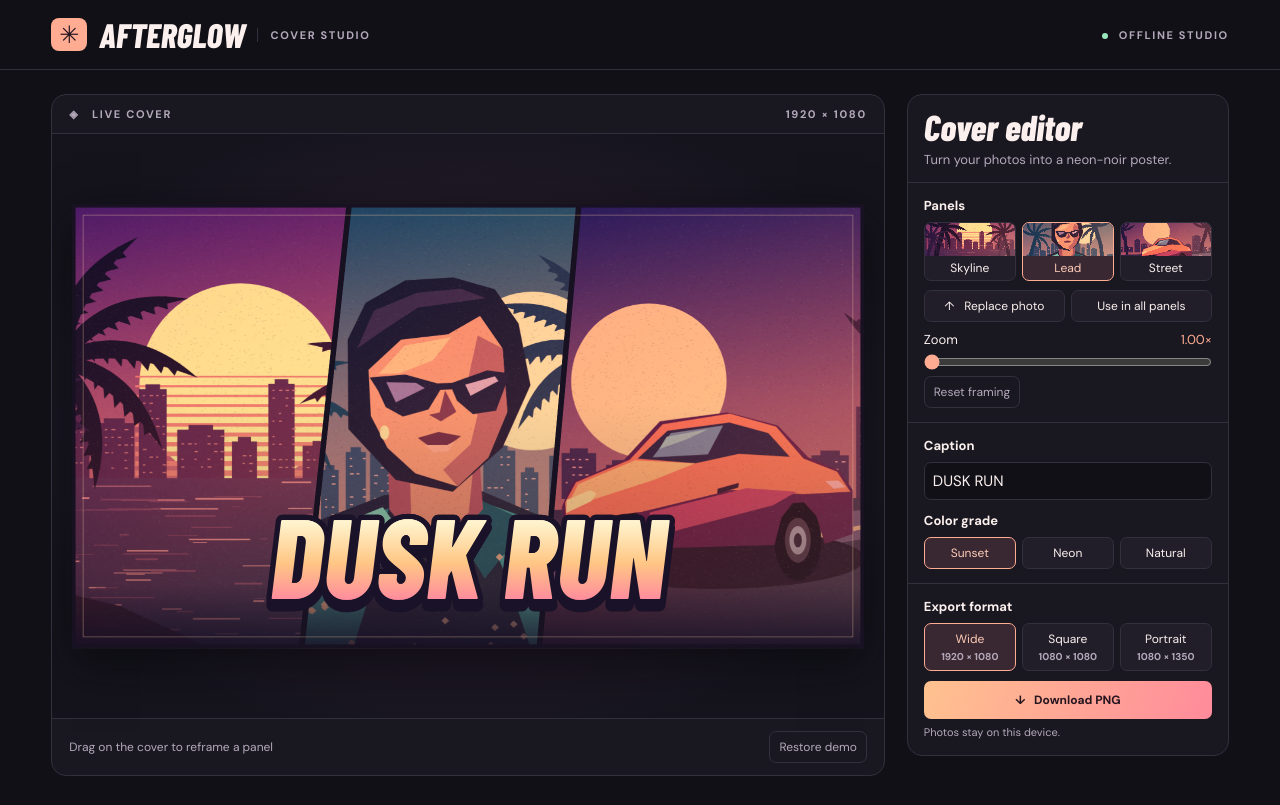
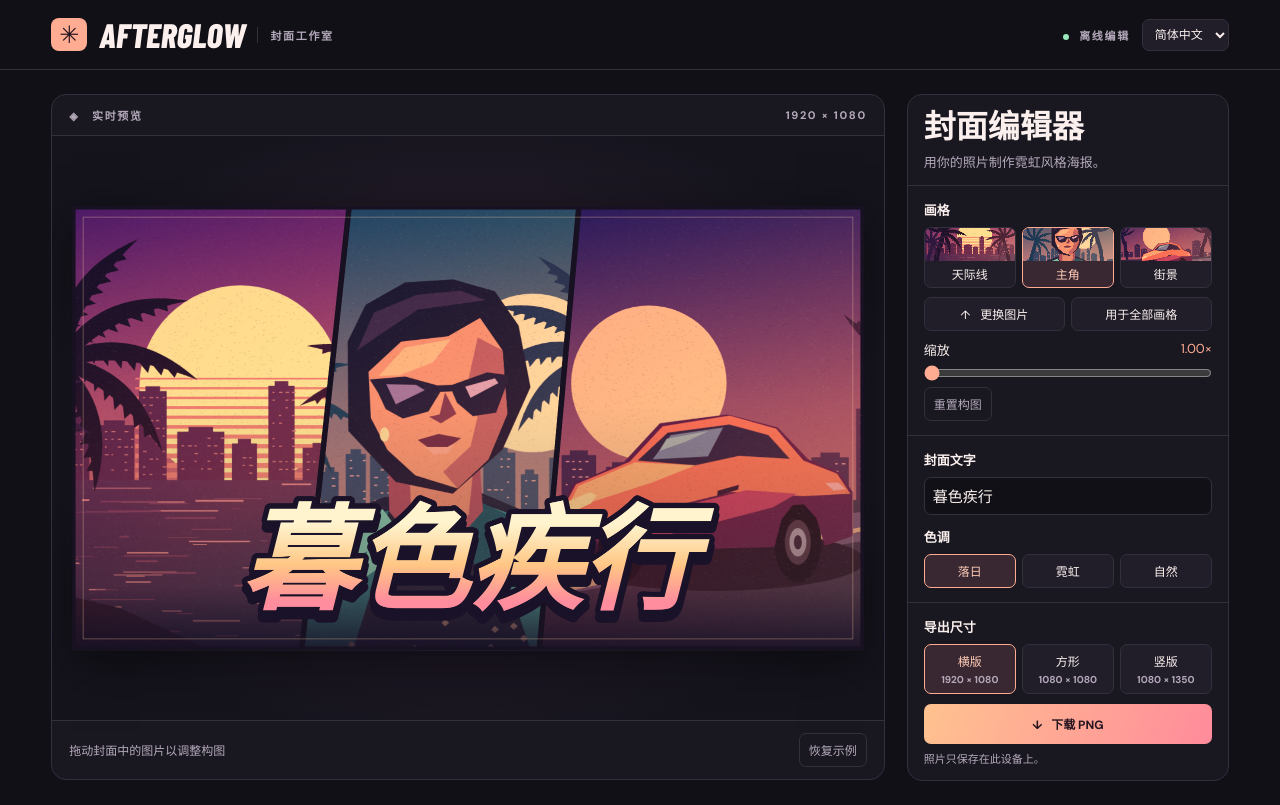
Before and after one commit to xialin99/makefun-afterglow-cover-studio, a plain HTML site: page app/index.html in a window 1280 px wide. Drawn offline with Linux system fonts and the light colour scheme.

Commit message:
Localize the public release in Simplified Chinese and English

```diff
--- a/app/index.html
+++ b/app/index.html
@@ -1,32 +1,33 @@
 <!doctype html>
-<html lang="en">
+<html lang="zh-CN">
 <meta charset="utf-8">
 <meta name="viewport" content="width=device-width, initial-scale=1">
-<title>Afterglow — Cover Studio</title>
+<title>余晖 · 封面工作室</title>
 <link rel="stylesheet" href="studio.css">
 <script src="art.js" defer></script>
+<script src="language.js" defer></script>
 <script src="studio.js" defer></script>
-<header><a class="brand" href="./index.html"><span class="mark">✳</span> AFTERGLOW <small>COVER STUDIO</small></a><span class="offline"><i></i> OFFLINE STUDIO</span></header>
+<header><a class="brand" href="./index.html"><span class="mark">✳</span> AFTERGLOW <small><span data-copy="COVER STUDIO">封面工作室</span></small></a><span class="offline"><i></i> <span data-copy="OFFLINE STUDIO">离线编辑</span></span><label class="language-switch"><span class="sr-only">语言 / Language</span><select id="language"><option value="zh">简体中文</option><option value="en">English</option></select></label></header>
 <main>
-<section class="workspace" aria-label="Cover preview">
-  <div class="stage-head"><span>◈ &nbsp; LIVE COVER</span><span id="size"></span></div>
-  <div class="stage"><canvas id="cover" aria-label="Cover preview. Select a panel and position it by dragging."></canvas></div>
-  <div class="stage-foot"><span>Drag on the cover to reframe a panel</span><button id="demo">Restore demo</button></div>
+<section class="workspace" aria-label="封面预览" data-label="Cover preview">
+  <div class="stage-head"><span>◈ &nbsp; <span data-copy="LIVE COVER">实时预览</span></span><span id="size"></span></div>
+  <div class="stage"><canvas id="cover" aria-label="封面预览。选择一个画格，然后拖动调整构图。" data-label="Cover preview. Select a panel and position it by dragging."></canvas></div>
+  <div class="stage-foot"><span><span data-copy="Drag on the cover to reframe a panel">拖动封面中的图片以调整构图</span></span><button id="demo"><span data-copy="Restore demo">恢复示例</span></button></div>
 </section>
 <aside>
-  <div class="intro"><h1>Cover editor</h1><p>Turn your photos into a neon-noir poster.</p></div>
-  <section class="controls"><h2>Panels</h2><div id="panels"></div>
+  <div class="intro"><h1><span data-copy="Cover editor">封面编辑器</span></h1><p><span data-copy="Turn your photos into a neon-noir poster.">用你的照片制作霓虹风格海报。</span></p></div>
+  <section class="controls"><h2><span data-copy="Panels">画格</span></h2><div id="panels"></div>
   <input id="file" type="file" accept="image/*" hidden>
-  <div class="actions"><button id="replace">↑ &nbsp; Replace photo</button><button id="duplicate">Use in all panels</button></div>
-  <label class="row" for="zoom">Zoom <output id="zoomValue"></output></label>
+  <div class="actions"><button id="replace">↑ &nbsp; <span data-copy="Replace photo">更换图片</span></button><button id="duplicate"><span data-copy="Use in all panels">用于全部画格</span></button></div>
+  <label class="row" for="zoom"><span data-copy="Zoom">缩放</span> <output id="zoomValue"></output></label>
   <input id="zoom" type="range" min="1" max="4" step=".01" value="1">
-  <button class="subtle" id="reset">Reset framing</button>
+  <button class="subtle" id="reset"><span data-copy="Reset framing">重置构图</span></button>
   </section>
-  <section class="controls"><label class="row caption" for="caption">Caption</label><input id="caption" maxlength="48" value="DUSK RUN">
-  <h2>Color grade</h2><div id="grades"></div></section>
-  <section class="controls"><h2>Export format</h2><div id="formats"></div>
-  <button id="download">↓ &nbsp; Download PNG</button>
-  <p id="status" role="status" aria-live="polite">Photos stay on this device.</p></section>
+  <section class="controls"><label class="row caption" for="caption"><span data-copy="Caption">封面文字</span></label><input id="caption" maxlength="48" value="暮色疾行">
+  <h2><span data-copy="Color grade">色调</span></h2><div id="grades"></div></section>
+  <section class="controls"><h2><span data-copy="Export format">导出尺寸</span></h2><div id="formats"></div>
+  <button id="download">↓ &nbsp; <span data-copy="Download PNG">下载 PNG</span></button>
+  <p id="status" role="status" aria-live="polite"><span data-copy="Photos stay on this device.">照片只保存在此设备上。</span></p></section>
 </aside>
 </main>
 </html>
--- /dev/null
+++ b/app/language.js
@@ -0,0 +1,57 @@
+const translations = {
+  "Afterglow — Cover Studio": "余晖 · 封面工作室",
+  "COVER STUDIO": "封面工作室",
+  "OFFLINE STUDIO": "离线编辑",
+  "LIVE COVER": "实时预览",
+  "Cover preview": "封面预览",
+  "Cover preview. Select a panel and position it by dragging.": "封面预览。选择一个画格，然后拖动调整构图。",
+  "Drag on the cover to reframe a panel": "拖动封面中的图片以调整构图",
+  "Restore demo": "恢复示例",
+  "Cover editor": "封面编辑器",
+  "Turn your photos into a neon-noir poster.": "用你的照片制作霓虹风格海报。",
+  "Panels": "画格",
+  "Replace photo": "更换图片",
+  "Use in all panels": "用于全部画格",
+  "Zoom": "缩放",
+  "Reset framing": "重置构图",
+  "Caption": "封面文字",
+  "Color grade": "色调",
+  "Export format": "导出尺寸",
+  "Download PNG": "下载 PNG",
+  "Photos stay on this device.": "照片只保存在此设备上。",
+  "Wide": "横版",
+  "Square": "方形",
+  "Portrait": "竖版",
+  "Sunset": "落日",
+  "Neon": "霓虹",
+  "Natural": "自然",
+  "Skyline": "天际线",
+  "Lead": "主角",
+  "Street": "街景",
+  "DUSK RUN": "暮色疾行",
+  "Photo placed in all panels.": "已将照片应用到全部画格。",
+  "Demo artwork restored.": "已恢复示例封面。",
+  "Could not open that image. Try a JPEG, PNG or WebP.": "无法打开这张图片。请尝试 JPEG、PNG 或 WebP。",
+  "Could not create the PNG. Please try again.": "无法生成 PNG，请重试。",
+  "PNG downloaded": "已下载 PNG"
+};
+const languageKey = 'afterglow.language';
+let language = 'zh';
+try { if (localStorage.getItem(languageKey) === 'en') language = 'en'; } catch {}
+const t = text => language === 'zh' ? translations[text] ?? text : text;
+function translateInterface() {
+  document.documentElement.lang = language === 'zh' ? 'zh-CN' : 'en';
+  document.title = t('Afterglow — Cover Studio');
+  for (const element of document.querySelectorAll('[data-copy]')) {
+    element.textContent = t(element.dataset.copy);
+  }
+  for (const element of document.querySelectorAll('[data-label]')) {
+    element.setAttribute('aria-label', t(element.dataset.label));
+  }
+  document.getElementById('language').value = language;
+}
+function setLanguage(value) {
+  language = value === 'en' ? 'en' : 'zh';
+  try { localStorage.setItem(languageKey, language); } catch {}
+  translateInterface();
+}
--- a/app/studio.css
+++ b/app/studio.css
@@ -35,3 +35,10 @@ output{color:var(--hot)}input[type=range]{width:100%;accent-color:var(--hot);mar
 #status{min-height:16px;font-size:11px}
 @media(max-width:780px){main{grid-template-columns:1fr}.stage{height:clamp(290px,70vw,530px)}}
 @media(max-width:460px){header{padding:0 12px}.brand small{display:none}main{padding:12px}.stage{padding:8px}}
+
+.language-switch{margin-left:12px}
+header .offline{margin-left:auto}
+.language-switch select{font:inherit;font-size:12px;background:#211e2a;color:var(--paper);border:1px solid var(--edge);border-radius:7px;padding:6px 8px}
+.sr-only{position:absolute;width:1px;height:1px;overflow:hidden;clip-path:inset(50%);white-space:nowrap}
+:lang(zh-CN) h1{font:700 32px/1.15 Studio,"Microsoft YaHei",sans-serif}
+@media(max-width:460px){header .offline{display:none}.language-switch{margin-left:auto}}
--- a/app/studio.js
+++ b/app/studio.js
@@ -145,7 +145,7 @@ function preview() {
 function makeOptions(id,items,change) {
   items.forEach((item,i)=>{
     const button=document.createElement('button');
-    button.textContent=item.name ?? item;
+    button.textContent=t(item.name ?? item);
     if(item.w){
       const dimensions=document.createElement('small');
       dimensions.textContent=item.w+' × '+item.h;
@@ -156,7 +156,7 @@ function makeOptions(id,items,change) {
       thumb.width=180;thumb.height=64;
       thumb.setAttribute('aria-hidden','true');
       const label=document.createElement('span');
-      label.textContent=item;
+      label.textContent=t(item);
       button.replaceChildren(thumb,label);
     }
     button.onclick=()=>{change(i);update();};
@@ -175,7 +175,11 @@ function update() {
   $('size').textContent=formats[format].w+' × '+formats[format].h;
   preview();
 }
-function status(message){$('status').textContent=message;}
+let statusText = () => t('Photos stay on this device.');
+function status(message){
+  statusText = typeof message === 'function' ? message : () => t(message);
+  $('status').textContent = statusText();
+}
 async function loadPhoto(file,index){
   if(!file) return;
   const revision=++revisions[index];
@@ -186,7 +190,7 @@ async function loadPhoto(file,index){
     await image.decode();
     if(revision!==revisions[index]) return;
     panels[index]=frame(image);
-    status(names[index]+' photo loaded.');
+    status(() => language === 'zh' ? '已载入' + t(names[index]) + '照片。' : names[index] + ' photo loaded.');
     update();
   }catch{
     if(revision===revisions[index]) status('Could not open that image. Try a JPEG, PNG or WebP.');
@@ -204,14 +208,16 @@ $('duplicate').onclick=()=>{
 $('demo').onclick=()=>{
   revisions.forEach((_,i)=>revisions[i]++);
   panels=demo.map(frame);
-  $('caption').value='DUSK RUN';
+  $('caption').value=t('DUSK RUN');
+  demoCaption=true;
   selected=1;grade=0;
   status('Demo artwork restored.');
   update();
 };
 $('reset').onclick=()=>{panels[selected]=frame(panels[selected].image);update();};
 $('zoom').oninput=e=>{panels[selected].zoom=Number(e.target.value);update();};
-$('caption').oninput=preview;
+let demoCaption = true;
+$('caption').oninput=()=>{demoCaption=false;preview();};
 
 function pointer(e) {
   const box=cover.getBoundingClientRect();
@@ -271,14 +277,22 @@ $('download').onclick=async ()=>{
     link.download='afterglow-'+current.name.toLowerCase()+'.png';
     link.click();
     setTimeout(()=>URL.revokeObjectURL(url),30000);
-    status('PNG downloaded · '+current.w+' × '+current.h);
+    status(() => t('PNG downloaded') + ' · ' + current.w + ' × ' + current.h);
   }catch{status('Could not create the PNG. Please try again.');}
   finally{button.disabled=false;}
 };
 
-makeOptions('panels',names,i=>selected=i);
-makeOptions('formats',formats,i=>format=i);
-makeOptions('grades',looks,i=>grade=i);
+function refreshLanguage(){
+  translateInterface();
+  if(demoCaption) $('caption').value=t('DUSK RUN');
+  for(const id of ['panels','formats','grades']) $(id).replaceChildren();
+  makeOptions('panels',names,i=>selected=i);
+  makeOptions('formats',formats,i=>format=i);
+  makeOptions('grades',looks,i=>grade=i);
+  $('status').textContent=statusText();
+  update();
+}
+$('language').onchange=event=>{setLanguage(event.target.value);refreshLanguage();};
+refreshLanguage();
 new ResizeObserver(preview).observe(cover.parentElement);
-update();
 document.fonts.ready.then(preview);
```
